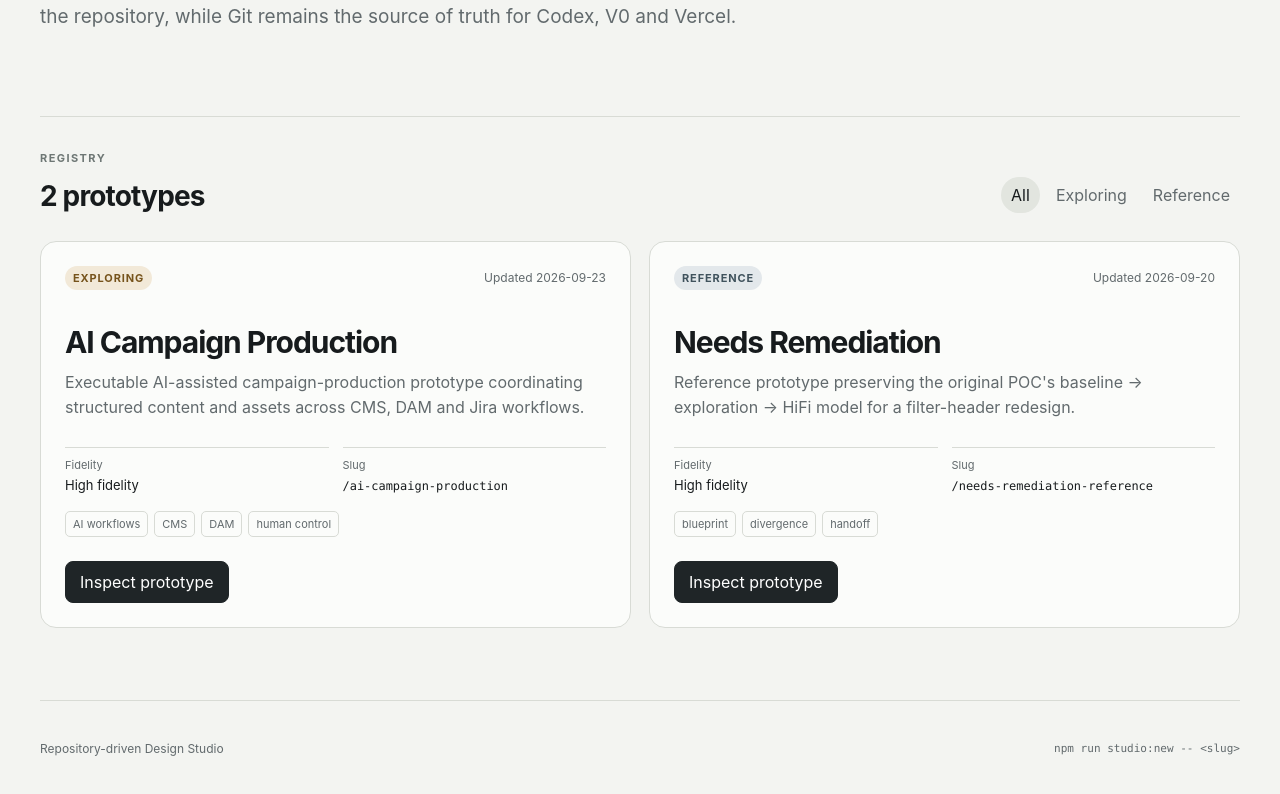
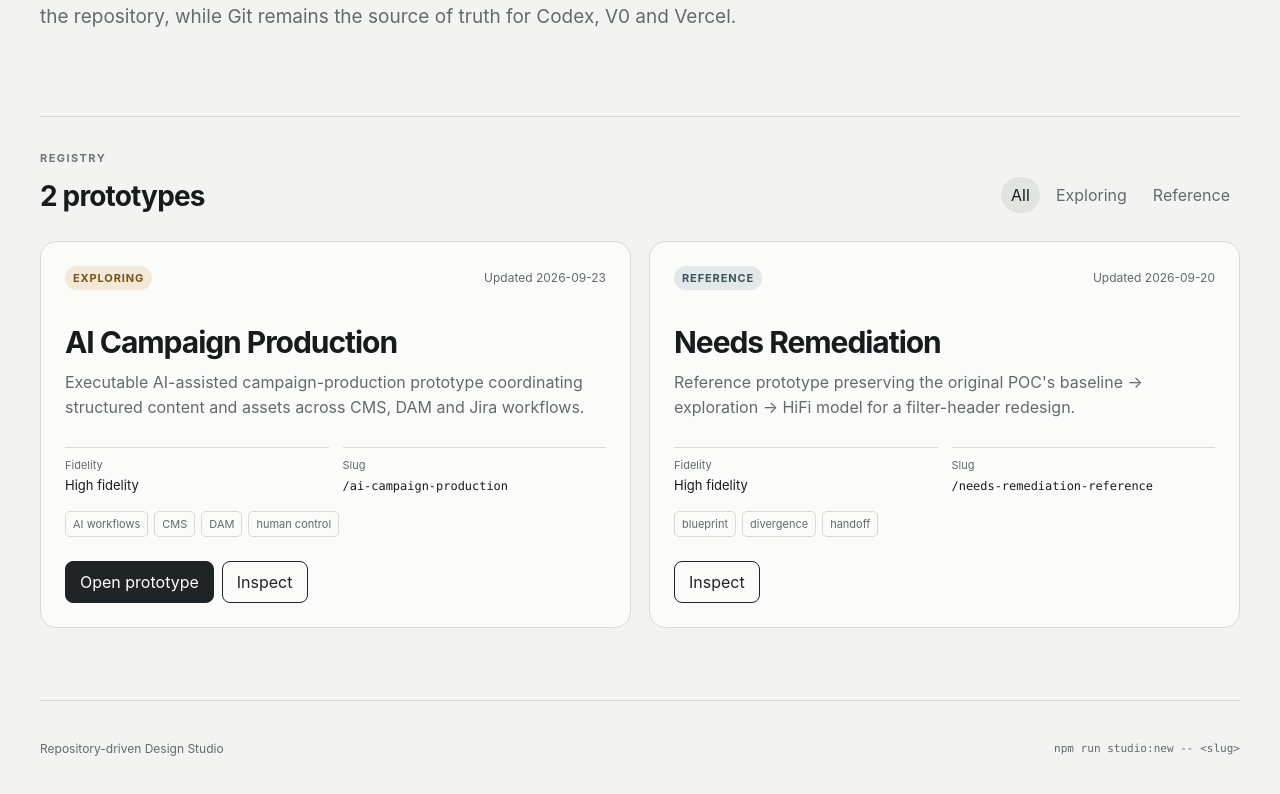
Before and after one commit to dbrown1976/design-studio, a React (Vite) app in the folder apps/studio/: page / in a window 1280 px wide. Shown: the part 489-1283 px from the top of the page. Built offline with nearby package versions, Linux system fonts and the light colour scheme.

Commit message:
Route Campaign Production through Studio

```diff
--- a/apps/studio/src/components/PrototypeCard.jsx
+++ b/apps/studio/src/components/PrototypeCard.jsx
@@ -20,7 +20,12 @@ export default function PrototypeCard({ prototype, onOpen }) {
       <div className="prototype-card__tags">
         {(prototype.tags || []).map((tag) => <span key={tag}>{tag}</span>)}
       </div>
-      <button onClick={() => onOpen(prototype.slug)}>Inspect prototype</button>
+      <div className="prototype-card__actions">
+        {prototype.live && (
+          <a href={prototype.productionPath} target="_blank" rel="noreferrer">Open prototype</a>
+        )}
+        <button onClick={() => onOpen(prototype.slug)}>Inspect</button>
+      </div>
     </article>
   );
 }
--- a/apps/studio/src/components/PrototypeDetail.jsx
+++ b/apps/studio/src/components/PrototypeDetail.jsx
@@ -15,9 +15,15 @@ export default function PrototypeDetail({ prototype, onBack }) {
             </section>
           )}
           <section className="detail-section">
-            <h2>Intended public route</h2>
-            <code className="route-chip">{path}</code>
-            <p className="muted">The route becomes live when this app is connected to its Vercel project and the Studio domain rewrite is configured.</p>
+            <h2>{prototype.live ? "Live public route" : "Intended public route"}</h2>
+            {prototype.live ? (
+              <a className="route-chip route-link" href={prototype.productionPath} target="_blank" rel="noreferrer">{path}</a>
+            ) : (
+              <>
+                <code className="route-chip">{path}</code>
+                <p className="muted">This route becomes live when the prototype is connected to its Vercel project and the Studio domain rewrite is configured.</p>
+              </>
+            )}
           </section>
           {prototype.handoff?.dontMiss?.length > 0 && (
             <section className="detail-section">
--- a/apps/studio/src/generated/prototypes.json
+++ b/apps/studio/src/generated/prototypes.json
@@ -38,7 +38,8 @@
         "Do not turn the prototype into a replacement CMS, DAM, or AI chatbot.",
         "Do not replace the in-situ campaign detail interaction with route-based detail pages unless explicitly requested."
       ]
-    }
+    },
+    "live": true
   },
   {
     "slug": "needs-remediation-reference",
--- a/apps/studio/src/styles.css
+++ b/apps/studio/src/styles.css
@@ -44,7 +44,12 @@ dd { margin: 0; font-size: 13px; }
 code { font-family: ui-monospace, SFMono-Regular, Menlo, monospace; font-size: .92em; }
 .prototype-card__tags { display: flex; flex-wrap: wrap; gap: 6px; margin: 18px 0 24px; }
 .prototype-card__tags span { font-size: 11px; padding: 5px 7px; border: 1px solid var(--line); border-radius: 5px; color: var(--muted); }
-.prototype-card > button { margin-top: auto; align-self: flex-start; border: 1px solid #1f2527; color: white; background: #1f2527; padding: 10px 14px; border-radius: 8px; cursor: pointer; }
+.prototype-card__actions { margin-top: auto; display: flex; align-items: center; gap: 8px; }
+.prototype-card__actions a, .prototype-card__actions button { border: 1px solid #1f2527; padding: 10px 14px; border-radius: 8px; cursor: pointer; font: inherit; text-decoration: none; }
+.prototype-card__actions a { color: white; background: #1f2527; }
+.prototype-card__actions button { color: #1f2527; background: transparent; }
+.route-link { color: var(--ink); text-decoration: none; }
+.route-link:hover { text-decoration: underline; }
 footer { border-top: 1px solid var(--line); min-height: 96px; display: flex; align-items: center; justify-content: space-between; gap: 16px; color: var(--muted); font-size: 12px; }
 .detail-shell { padding-top: 28px; }
 .text-button { padding-left: 0; }
```
Also changed, not shown: apps/studio/vercel.json, 1 other file (tests, documents, lock files or other folders).
